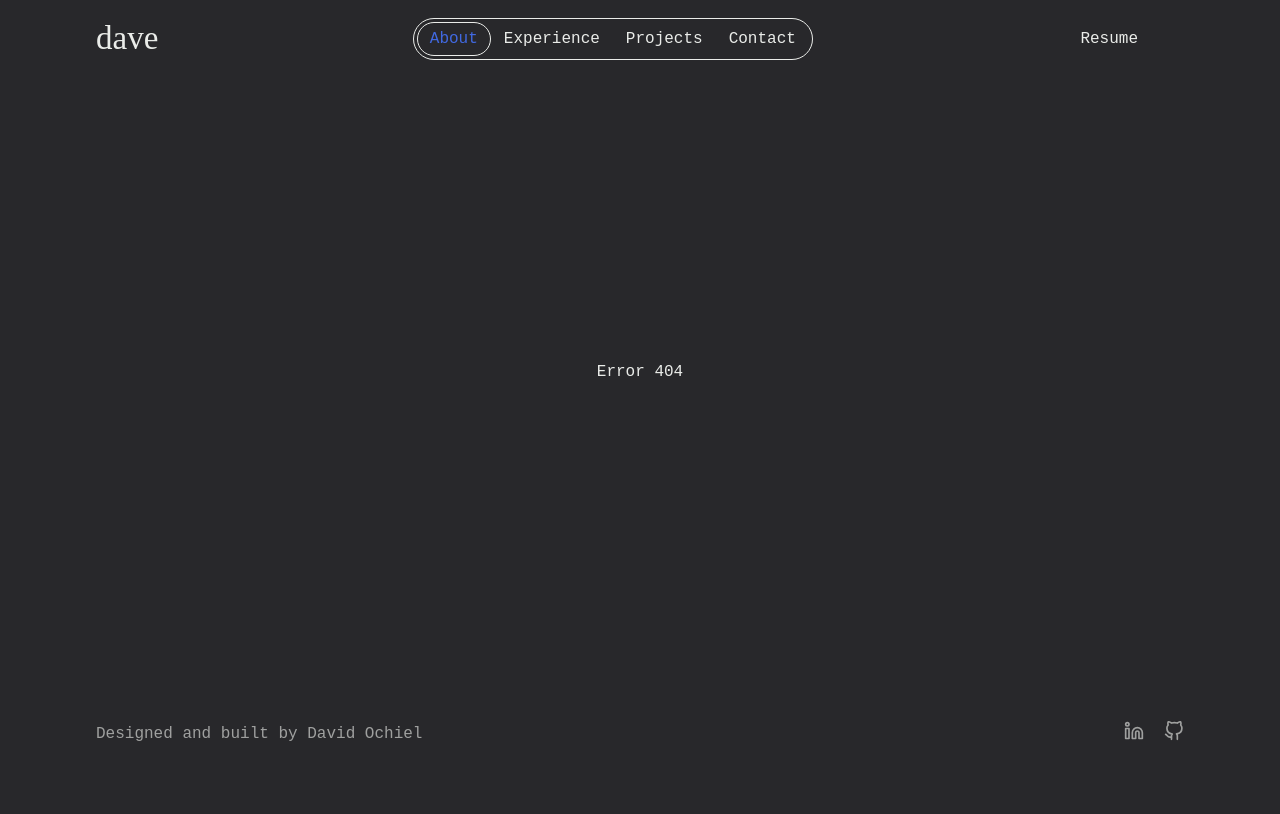
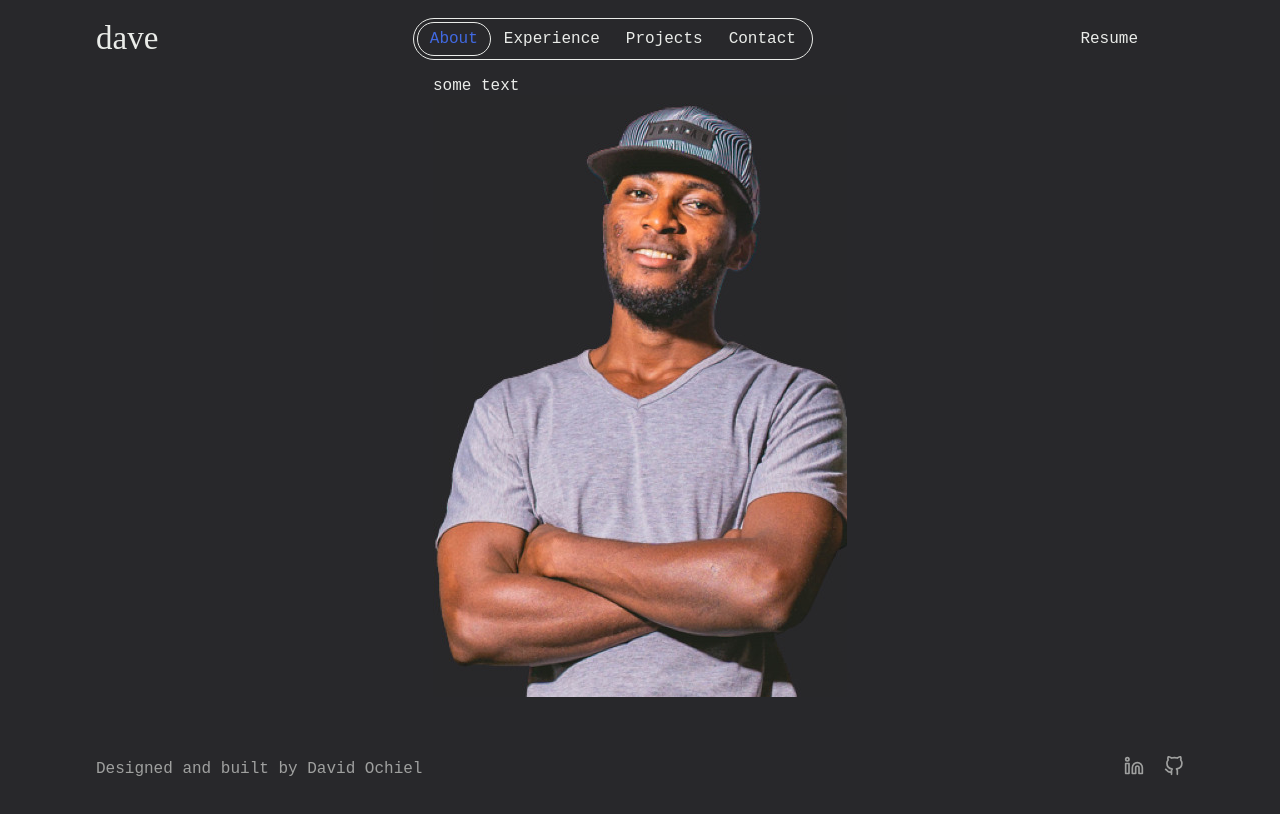
Before and after one commit to nguonodave/v2-ng, a React (Vite) app: page /about in a window 1280 px wide. Before the commit this address had no page. Shown: the top 814 px of the page. Built offline with nearby package versions, Linux system fonts and the light colour scheme.

Commit message:
feat: add about page

```diff
--- a/src/App.jsx
+++ b/src/App.jsx
@@ -10,11 +10,13 @@ import ExperiencePage from "./pages/ExperiencePage";
 import ProjectsPage from "./pages/ProjectsPage";
 import ContactPage from "./pages/ContactPage";
 import Error404Page from "./pages/Error404Page";
+import AboutPage from "./pages/AboutPage";
 
 const router = createBrowserRouter(
     createRoutesFromElements(
         <Route path="/" element={<MainLayout />}>
             <Route index element={<HomePage />} />
+            <Route path="/about" element={<AboutPage />} />
             <Route path="/experience" element={<ExperiencePage />} />
             <Route path="/projects" element={<ProjectsPage />} />
             <Route path="/contact" element={<ContactPage />} />
--- /dev/null
+++ b/src/components/About.jsx
@@ -0,0 +1,21 @@
+import Footer from "../components/Footer";
+
+export default function About() {
+    return (
+        <div className="below-nav">
+            <section className="mid-content projects-page">
+                <div className="about-wrapper">
+                    <div className="about-text">
+                        some text
+                    </div>
+
+                    <div className="about-image">
+                        <img src="../images/new-me-bg.jpg" alt="" />
+                    </div>
+                </div>
+            </section>
+
+            <Footer />
+        </div>
+    );
+}
--- /dev/null
+++ b/src/pages/AboutPage.jsx
@@ -0,0 +1,9 @@
+import About from "../components/About";
+
+export default function AboutPage() {
+    return (
+        <>
+            <About />
+        </>
+    );
+}
```
Also changed, not shown: public/images/new-me-bg.jpg (added).
